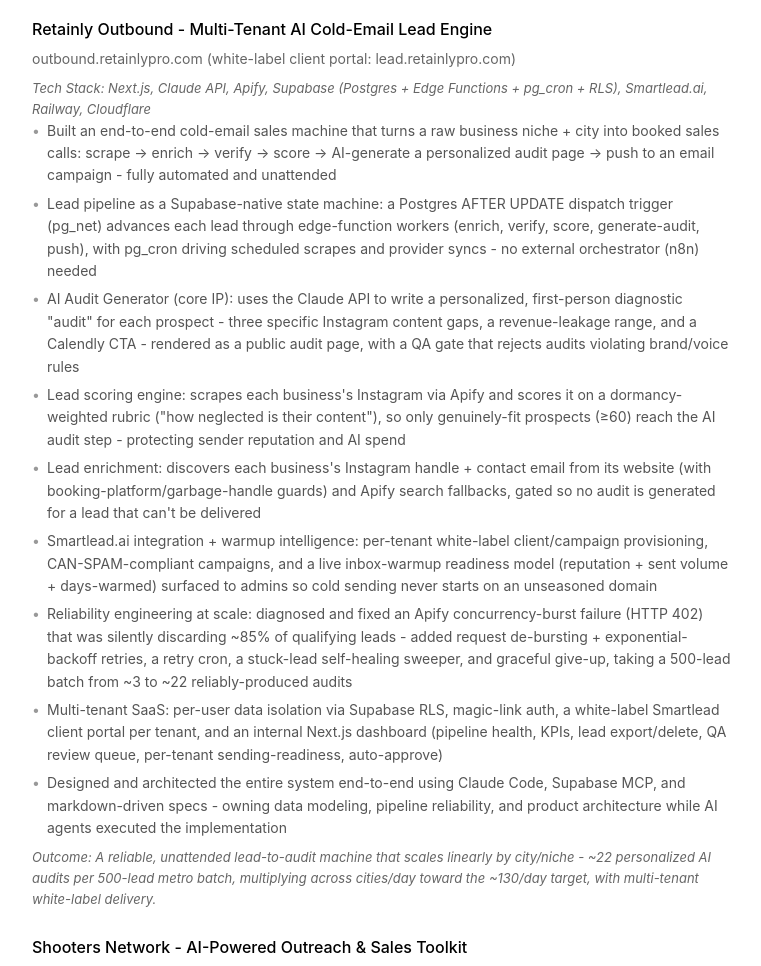
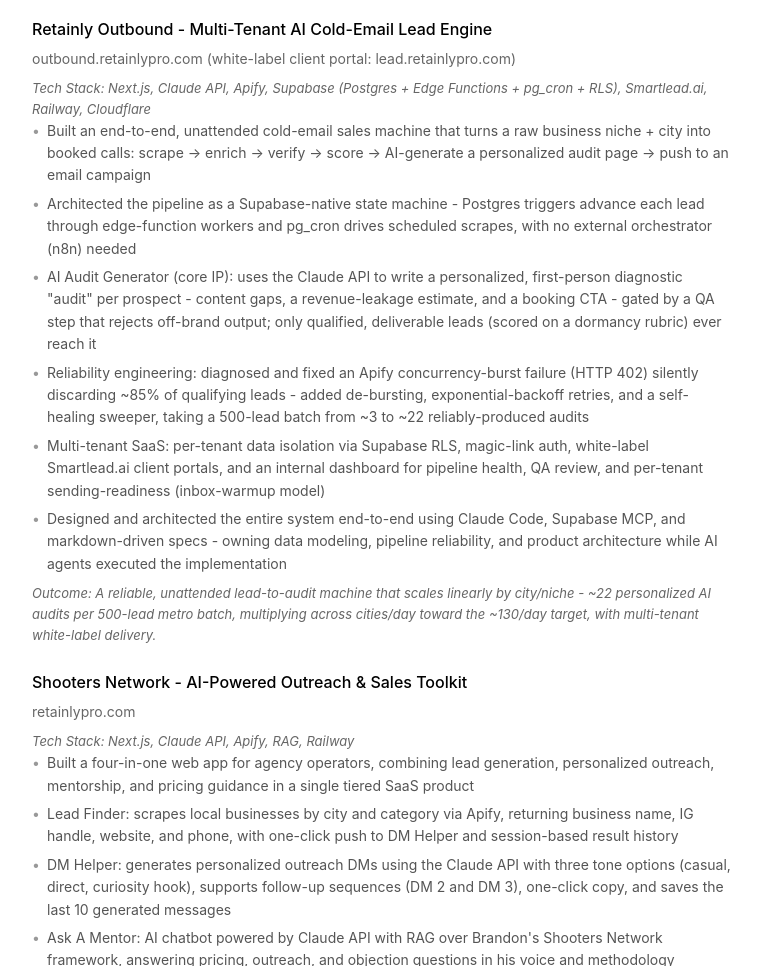
Before and after one commit to jerome2525/resumeapp, a website: page index.html in a window 1280 px wide. Shown: the part 1722-2688 px from the top of the page, without its empty margins (258-1019 px from the left). Drawn offline with Linux system fonts and the light colour scheme.

Commit message:
Refine project details for Retainly Outbound, emphasizing the end-to-end cold-email sales machine, system architecture, and reliability improvements. Streamline descriptions for clarity and impact in the Recent Projects section of the resume.

```diff
--- a/index.html
+++ b/index.html
@@ -277,14 +277,11 @@
                 <div class="item-subtitle"><a href="https://outbound.retainlypro.com/" target="_blank">outbound.retainlypro.com</a> (white-label client portal: <a href="https://lead.retainlypro.com/" target="_blank">lead.retainlypro.com</a>)</div>
                 <div class="tech-stack">Tech Stack: Next.js, Claude API, Apify, Supabase (Postgres + Edge Functions + pg_cron + RLS), Smartlead.ai, Railway, Cloudflare</div>
                 <ul>
-                    <li>Built an end-to-end cold-email sales machine that turns a raw business niche + city into booked sales calls: scrape &rarr; enrich &rarr; verify &rarr; score &rarr; AI-generate a personalized audit page &rarr; push to an email campaign - fully automated and unattended</li>
-                    <li>Lead pipeline as a Supabase-native state machine: a Postgres AFTER UPDATE dispatch trigger (pg_net) advances each lead through edge-function workers (enrich, verify, score, generate-audit, push), with pg_cron driving scheduled scrapes and provider syncs - no external orchestrator (n8n) needed</li>
-                    <li>AI Audit Generator (core IP): uses the Claude API to write a personalized, first-person diagnostic "audit" for each prospect - three specific Instagram content gaps, a revenue-leakage range, and a Calendly CTA - rendered as a public audit page, with a QA gate that rejects audits violating brand/voice rules</li>
-                    <li>Lead scoring engine: scrapes each business's Instagram via Apify and scores it on a dormancy-weighted rubric ("how neglected is their content"), so only genuinely-fit prospects (&ge;60) reach the AI audit step - protecting sender reputation and AI spend</li>
-                    <li>Lead enrichment: discovers each business's Instagram handle + contact email from its website (with booking-platform/garbage-handle guards) and Apify search fallbacks, gated so no audit is generated for a lead that can't be delivered</li>
-                    <li>Smartlead.ai integration + warmup intelligence: per-tenant white-label client/campaign provisioning, CAN-SPAM-compliant campaigns, and a live inbox-warmup readiness model (reputation + sent volume + days-warmed) surfaced to admins so cold sending never starts on an unseasoned domain</li>
-                    <li>Reliability engineering at scale: diagnosed and fixed an Apify concurrency-burst failure (HTTP 402) that was silently discarding ~85% of qualifying leads - added request de-bursting + exponential-backoff retries, a retry cron, a stuck-lead self-healing sweeper, and graceful give-up, taking a 500-lead batch from ~3 to ~22 reliably-produced audits</li>
-                    <li>Multi-tenant SaaS: per-user data isolation via Supabase RLS, magic-link auth, a white-label Smartlead client portal per tenant, and an internal Next.js dashboard (pipeline health, KPIs, lead export/delete, QA review queue, per-tenant sending-readiness, auto-approve)</li>
+                    <li>Built an end-to-end, unattended cold-email sales machine that turns a raw business niche + city into booked calls: scrape &rarr; enrich &rarr; verify &rarr; score &rarr; AI-generate a personalized audit page &rarr; push to an email campaign</li>
+                    <li>Architected the pipeline as a Supabase-native state machine - Postgres triggers advance each lead through edge-function workers and pg_cron drives scheduled scrapes, with no external orchestrator (n8n) needed</li>
+                    <li>AI Audit Generator (core IP): uses the Claude API to write a personalized, first-person diagnostic "audit" per prospect - content gaps, a revenue-leakage estimate, and a booking CTA - gated by a QA step that rejects off-brand output; only qualified, deliverable leads (scored on a dormancy rubric) ever reach it</li>
+                    <li>Reliability engineering: diagnosed and fixed an Apify concurrency-burst failure (HTTP 402) silently discarding ~85% of qualifying leads - added de-bursting, exponential-backoff retries, and a self-healing sweeper, taking a 500-lead batch from ~3 to ~22 reliably-produced audits</li>
+                    <li>Multi-tenant SaaS: per-tenant data isolation via Supabase RLS, magic-link auth, white-label Smartlead.ai client portals, and an internal dashboard for pipeline health, QA review, and per-tenant sending-readiness (inbox-warmup model)</li>
                     <li>Designed and architected the entire system end-to-end using Claude Code, Supabase MCP, and markdown-driven specs - owning data modeling, pipeline reliability, and product architecture while AI agents executed the implementation</li>
                 </ul>
                 <div class="outcome">Outcome: A reliable, unattended lead-to-audit machine that scales linearly by city/niche - ~22 personalized AI audits per 500-lead metro batch, multiplying across cities/day toward the ~130/day target, with multi-tenant white-label delivery.</div>
```
